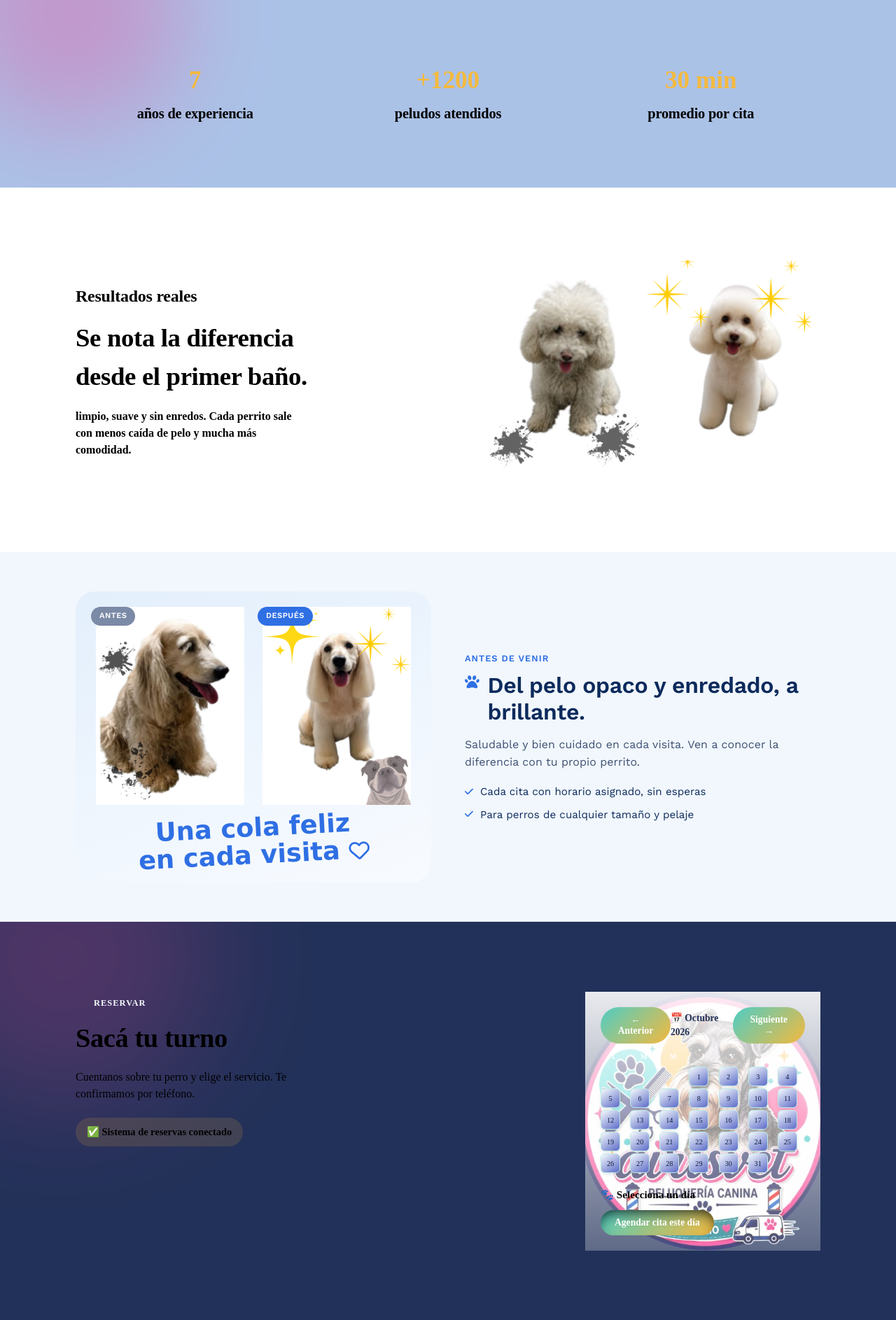
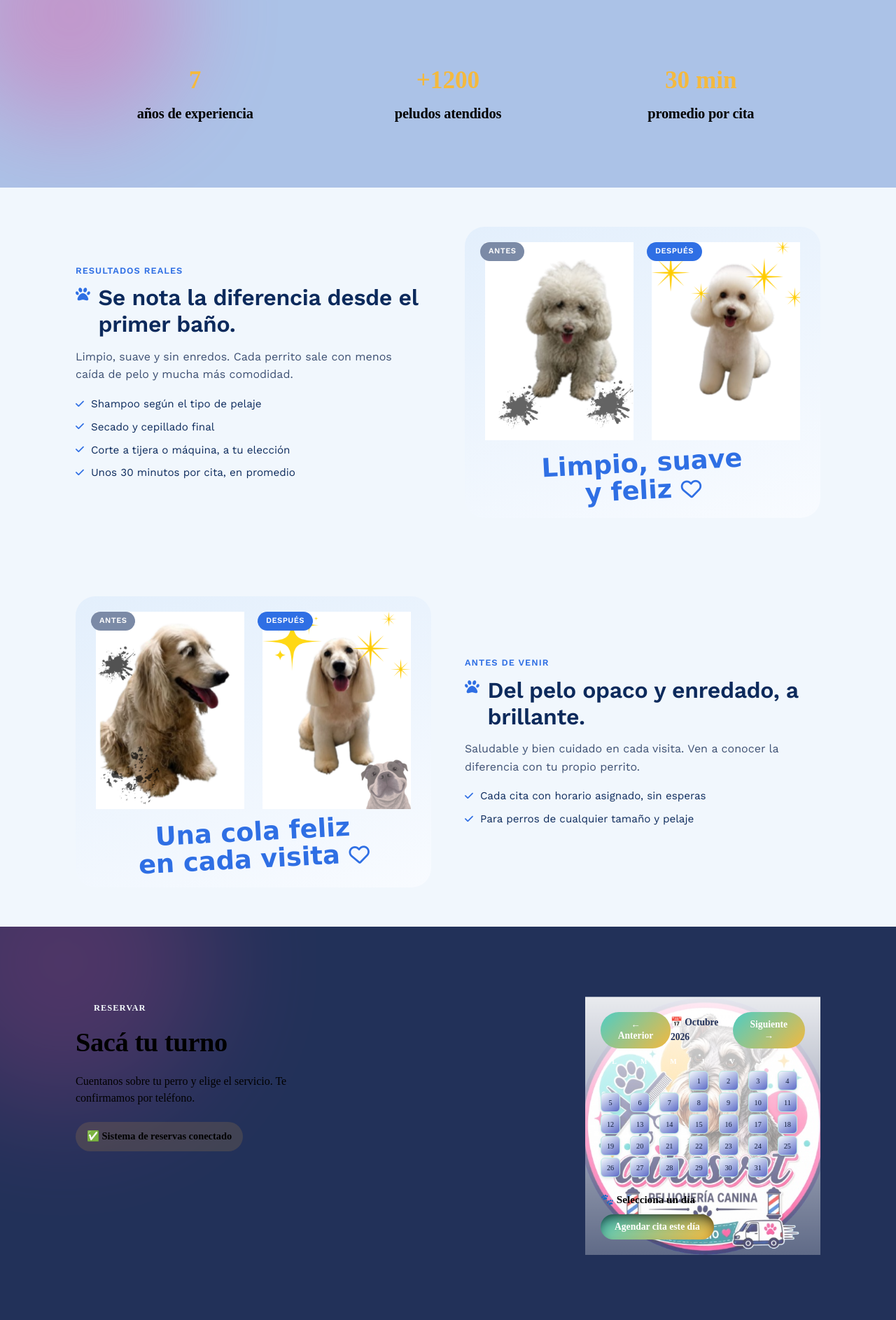
Before and after one commit to ramsesfg/airisvet-marcos, a Flask app: page / in a window 1280 px wide. Shown: the part 2413-4299 px from the top of the page at 70% size. Run offline with Flask 3, Linux system fonts and the light colour scheme; data that the repository does not hold is empty; some libraries are stand-ins or nearby versions.

Commit message:
y mas cambios

```diff
--- a/backend/templates/index.html
+++ b/backend/templates/index.html
@@ -148,30 +148,44 @@
         </div>
       </div>
     </section>
-    <!-- TRANSFORMACIÓN 1 (imagen a la derecha) -->
-    <section class="transformacion">
-      <div class="wrap transformacion-inner">
-        <div class="transformacion-copy">
-          <p class="eyebrow"></p>
-          <h1> <b>Resultados reales</b> </h1>
-          <h2>Se nota la diferencia<br>desde el primer baño.</h2>
-          <p class="transformacion-lead">
-            <b> limpio, suave y sin enredos. Cada perrito sale con menos caída de pelo
-              y mucha más comodidad.</b>
+    <!-- En templates/index.html, reemplaza TODA la sección
+     <section class="transformacion"> ... </section>
+     (la de "Resultados reales", la que tiene las fotos de los perritos blancos) por este bloque.
+     No necesita CSS nuevo: usa las clases ps- de antes-despues.css. -->
+    <section class="ps-section">
+      <div class="wrap ps-inner">
+
+        <div class="ps-copy">
+          <p class="ps-kicker">Resultados reales</p>
+          <h2 class="ps-titulo">
+            <i class="fa-solid fa-paw"></i>
+            <span>Se nota la diferencia desde el primer baño.</span>
+          </h2>
+          <p class="ps-texto">
+            Limpio, suave y sin enredos. Cada perrito sale con menos caída de pelo y mucha más comodidad.
           </p>
+          <ul class="ps-lista">
+            <li><i class="fa-solid fa-check"></i> Shampoo según el tipo de pelaje</li>
+            <li><i class="fa-solid fa-check"></i> Secado y cepillado final</li>
+            <li><i class="fa-solid fa-check"></i> Corte a tijera o máquina, a tu elección</li>
+            <li><i class="fa-solid fa-check"></i> Unos 30 minutos por cita, en promedio</li>
+          </ul>
         </div>
-        <div class="transformacion-imagen">
-          <div class="antes-despues-card">
-            <div class="ad-foto">
-              <span class="ad-tag ad-tag-antes">Antes</span>
+
+        <div class="ps-media">
+          <div class="ps-fotos">
+            <figure class="ps-foto">
+              <span class="ps-tag ps-tag--antes">Antes</span>
               <img src="{{ url_for('static', filename='img/perrito2.png') }}" alt="Perro antes del baño y corte">
-            </div>
-            <div class="ad-foto">
-              <span class="ad-tag ad-tag-despues">Después</span>
+            </figure>
+            <figure class="ps-foto">
+              <span class="ps-tag ps-tag--despues">Después</span>
               <img src="{{ url_for('static', filename='img/perrito.png') }}" alt="Perro después del baño y corte">
-            </div>
+            </figure>
           </div>
+          <p class="ps-lema">Limpio, suave<br>y feliz <i class="fa-regular fa-heart"></i></p>
         </div>
+
       </div>
     </section>
     <section class="ps-section">
```
